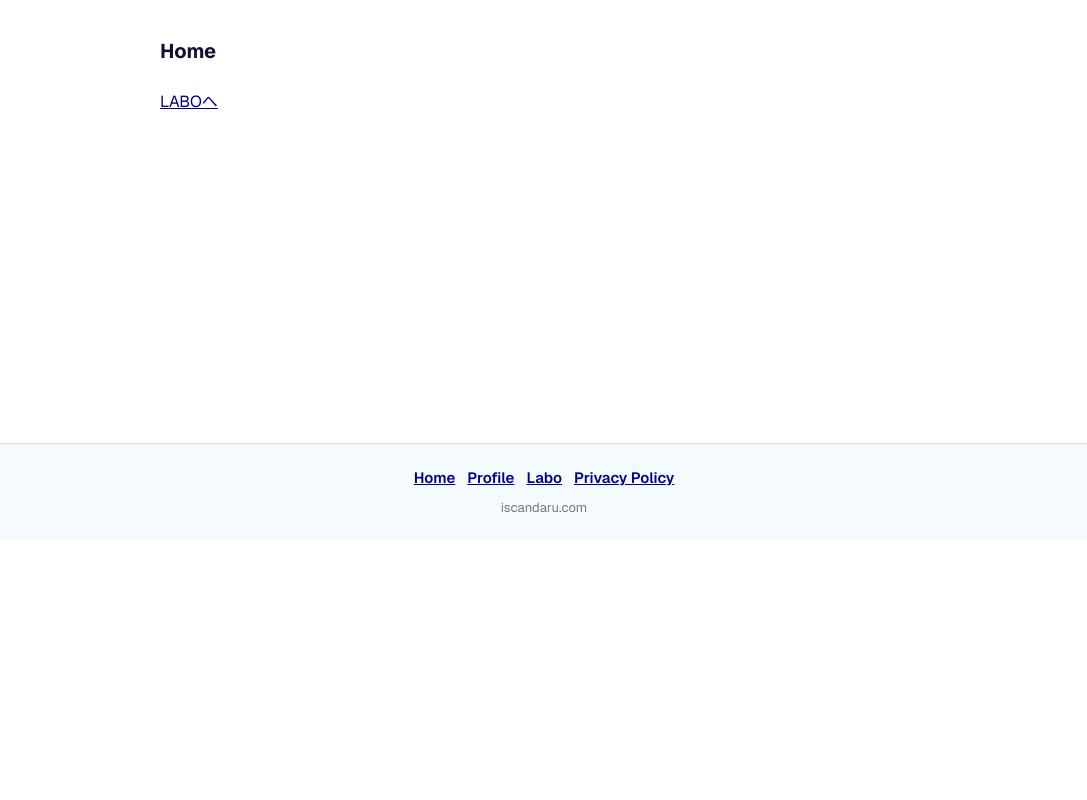
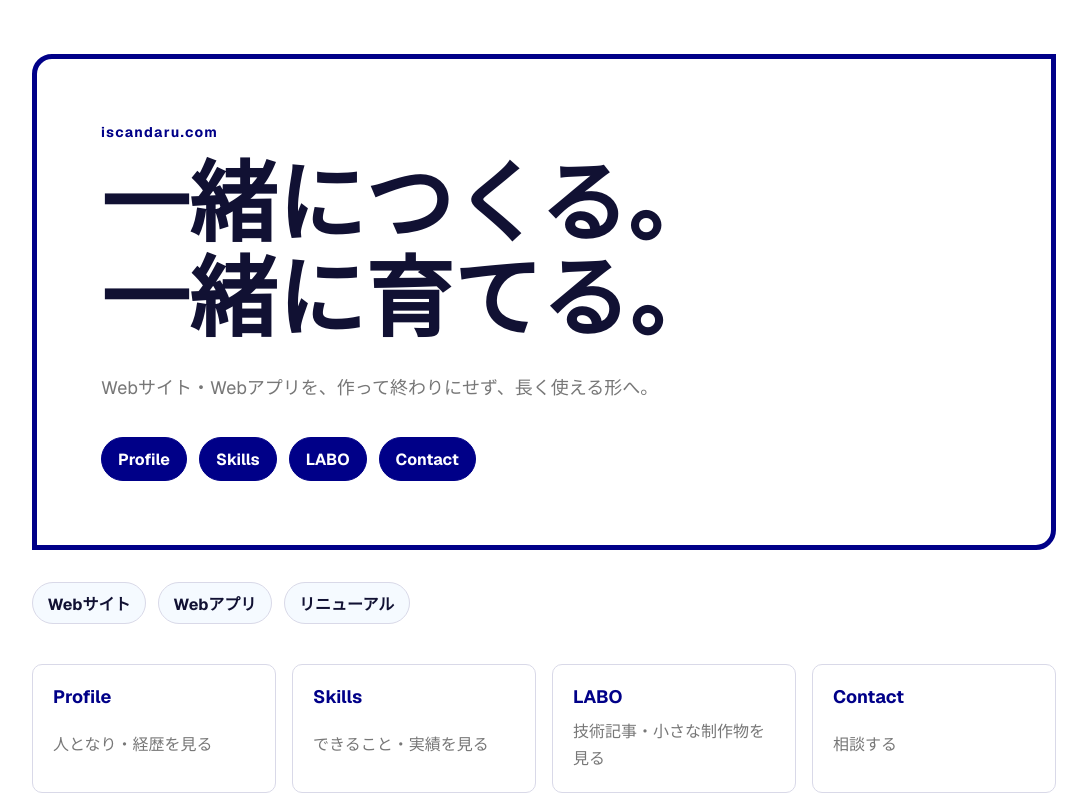
Before and after one commit to iscandaru1110k/iscandaru.com-Next, a Next.js app in the folder app/: page / in a window 1280 px wide. Shown: the part 260-1060 px from the top of the page, without its empty margins (96-1183 px from the left). Before the commit the page ends 800 px from the top, so only its background shows below. Built offline with nearby package versions, Linux system fonts and the light colour scheme.

Commit message:
トップページの本実装

```diff
--- a/app/src/app/HomePage.module.css
+++ b/app/src/app/HomePage.module.css
@@ -1,16 +1,126 @@
 .page {
-  width: min(90%, 48rem);
-  margin: 3rem auto;
+  width: min(90%, 64rem);
+  margin: 4rem auto;
+}
+
+.hero {
+  border: 5px solid var(--color-primary);
+  border-top-left-radius: 20px;
+  border-bottom-right-radius: 20px;
+  background: var(--color-background);
+  padding: clamp(2rem, 6vw, 4rem);
+}
+
+.eyebrow {
+  margin: 0 0 1rem;
+  color: var(--color-primary);
+  font-size: 0.875rem;
+  font-weight: 700;
+  letter-spacing: 0.08rem;
 }
 
 .title {
-  margin: 0 0 1.5rem;
+  margin: 0;
   color: var(--color-foreground);
-  font-size: 1.25rem;
+  font-size: clamp(2.8rem, 9vw, 5.5rem);
+  font-weight: 700;
+  line-height: 1.08;
+}
+
+.lead {
+  max-width: 38rem;
+  margin: 1.5rem 0 0;
+  color: var(--color-muted);
+  font-size: 1.125rem;
+  line-height: 1.9;
+}
+
+.ctaList {
+  display: flex;
+  flex-wrap: wrap;
+  gap: 0.75rem;
+  margin-top: 2rem;
+}
+
+.ctaLink {
+  border: 1px solid var(--color-primary);
+  border-radius: 999px;
+  background: var(--color-primary);
+  color: var(--color-background);
+  padding: 0.65rem 1rem;
+  font-weight: 700;
+  text-decoration: none;
+}
+
+.ctaLink:hover,
+.ctaLink:focus-visible {
+  background: var(--color-background);
+  color: var(--color-primary);
+  outline: none;
+}
+
+.keywords {
+  display: flex;
+  flex-wrap: wrap;
+  gap: 0.75rem;
+  margin-top: 2rem;
+}
+
+.keyword {
+  border: 1px solid var(--color-border-muted);
+  border-radius: 999px;
+  background: var(--color-surface-muted);
+  padding: 0.5rem 0.9rem;
+  color: var(--color-foreground);
   font-weight: 700;
 }
 
-.link {
+.navigation {
+  display: grid;
+  grid-template-columns: repeat(4, minmax(0, 1fr));
+  gap: 1rem;
+  margin-top: 2.5rem;
+}
+
+.card {
+  display: grid;
+  gap: 0.6rem;
+  border: 1px solid var(--color-border-muted);
+  border-radius: 10px;
+  background: var(--color-background);
+  padding: 1.25rem;
+  text-decoration: none;
+}
+
+.card:hover,
+.card:focus-visible {
+  border-color: var(--color-primary);
+  outline: none;
+}
+
+.cardTitle {
   color: var(--color-primary);
-  text-decoration: underline;
+  font-size: 1.125rem;
+  font-weight: 700;
 }
+
+.cardDescription {
+  color: var(--color-muted);
+  line-height: 1.7;
+}
+
+@media (max-width: 820px) {
+  .navigation {
+    grid-template-columns: repeat(2, minmax(0, 1fr));
+  }
+}
+
+@media (max-width: 520px) {
+  .page {
+    margin: 3rem auto;
+  }
+
+  .navigation {
+    grid-template-columns: 1fr;
+  }
+}
--- a/app/src/app/page.tsx
+++ b/app/src/app/page.tsx
@@ -1,14 +1,77 @@
 import Link from "next/link";
 import styles from "./HomePage.module.css";
+
+const ctaLinks = [
+  { href: "/profile", label: "Profile" },
+  { href: "/profile#skills-heading", label: "Skills" },
+  { href: "/labo", label: "LABO" },
+  { href: "/profile#contact-heading", label: "Contact" },
+];
+
+const serviceKeywords = ["Webサイト", "Webアプリ", "リニューアル"];
+
+const navigationCards = [
+  {
+    href: "/profile",
+    title: "Profile",
+    description: "人となり・経歴を見る",
+  },
+  {
+    href: "/profile#skills-heading",
+    title: "Skills",
+    description: "できること・実績を見る",
+  },
+  {
+    href: "/labo",
+    title: "LABO",
+    description: "技術記事・小さな制作物を見る",
+  },
+  {
+    href: "/profile#contact-heading",
+    title: "Contact",
+    description: "相談する",
+  },
+];
 
 export default function Home() {
   return (
     <main className={styles.page}>
-      <h1 className={styles.title}>Home</h1>
+      <section className={styles.hero}>
+        <p className={styles.eyebrow}>iscandaru.com</p>
+        <h1 className={styles.title}>
+          一緒につくる。
+          <br />
+          一緒に育てる。
+        </h1>
+        <p className={styles.lead}>
+          Webサイト・Webアプリを、作って終わりにせず、長く使える形へ。
+        </p>
 
-      <Link href="/labo" className={styles.link}>
-        LABOへ
-      </Link>
+        <div className={styles.ctaList}>
+          {ctaLinks.map((link) => (
+            <Link key={link.href} href={link.href} className={styles.ctaLink}>
+              {link.label}
+            </Link>
+          ))}
+        </div>
+      </section>
+
+      <section className={styles.keywords} aria-label="Service keywords">
+        {serviceKeywords.map((keyword) => (
+          <span key={keyword} className={styles.keyword}>
+            {keyword}
+          </span>
+        ))}
+      </section>
+
+      <section className={styles.navigation} aria-label="Site navigation">
+        {navigationCards.map((card) => (
+          <Link key={card.href} href={card.href} className={styles.card}>
+            <span className={styles.cardTitle}>{card.title}</span>
+            <span className={styles.cardDescription}>{card.description}</span>
+          </Link>
+        ))}
+      </section>
     </main>
   );
 }
```
